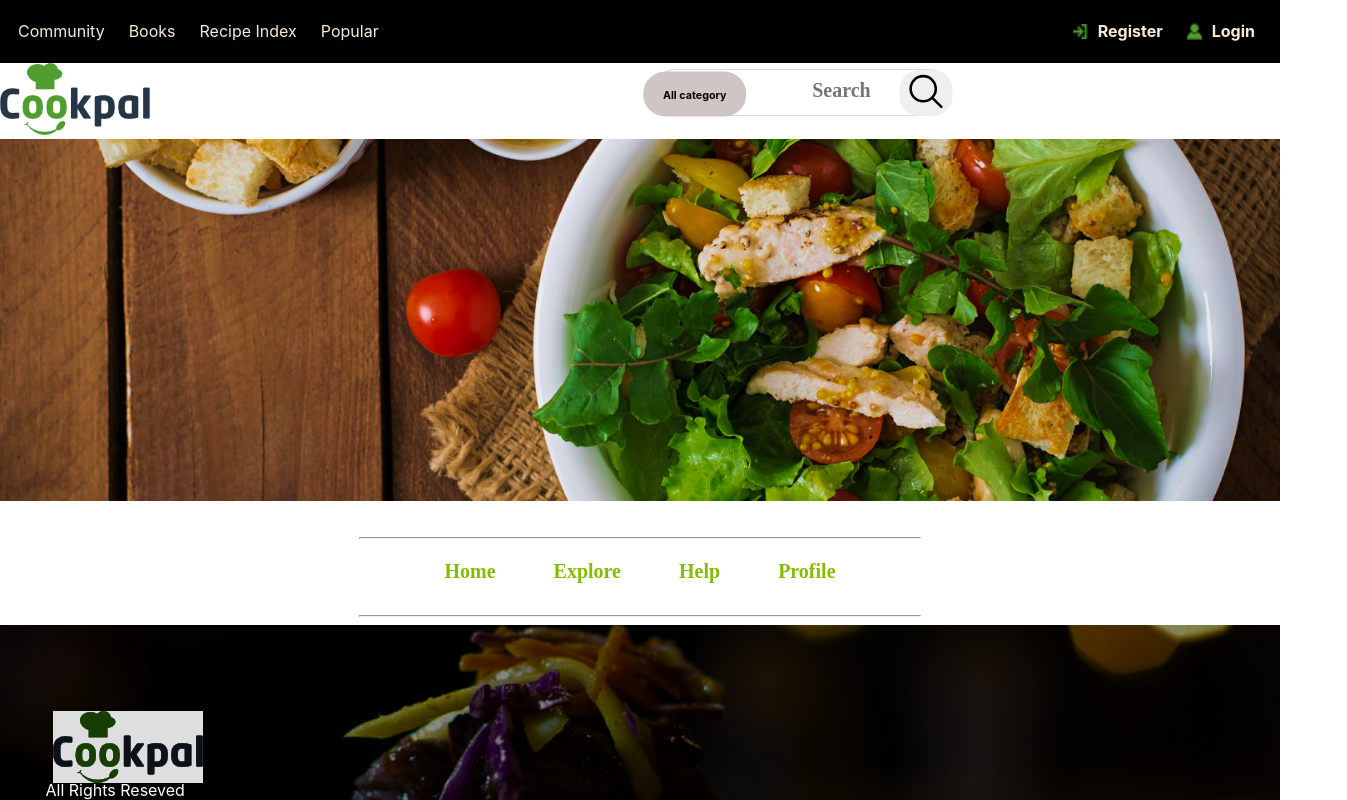
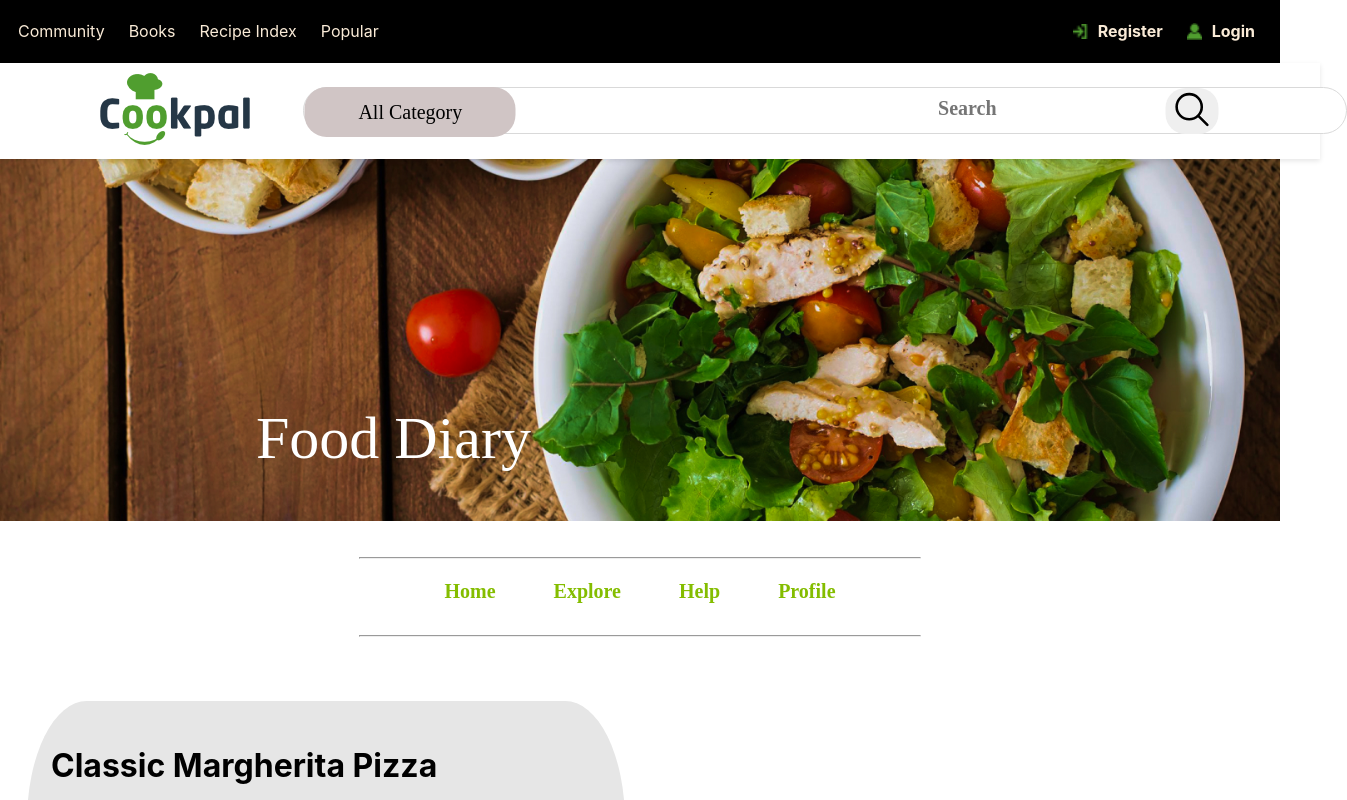
Before and after one commit to babarhussayn/food_diary, a React (Create React App) app: page /product/1 in a window 1280 px wide. Shown: the top 800 px of the page, 1347 px wide, since content can reach past the window. Built offline with nearby package versions, Linux system fonts and the light colour scheme.

Commit message:
complete

```diff
--- a/src/App.tsx
+++ b/src/App.tsx
@@ -10,7 +10,8 @@ function App() {
     <MainWrape>
       <Routes>
         <Route path="/product" element={<Product />} />
-        <Route path="/products/product/:id" element={<Detail foodData={foodData}/>} />
+        <Route path="/" element={<Product />} />
+        <Route path="/product/:id" element={<Detail foodData={foodData}/>} />
       </Routes>
     </MainWrape>
   );
--- a/src/components/Header.tsx
+++ b/src/components/Header.tsx
@@ -1,5 +1,5 @@
 import Search from "./Search_bar";
-
+import { useNavigate } from "react-router-dom";
 const headNav = [
   {
     link: "Home",
@@ -16,11 +16,18 @@ const headNav = [
 ];
 
 const Header = () => {
+
+  const navigate =useNavigate()
+
+  const handleHome=()=>{
+    navigate('/')
+  }
   return (
     <>
       <div className="header ">
-        <div className="header-sec">
+        <div className="header-sec" onClick={handleHome}>
           <img src="/images/CP-Logo-1.png" alt="logo" />
+
         </div>
         <div className="header-search">
           <Search />
@@ -28,6 +35,9 @@ const Header = () => {
       </div>
       <div className="header-pic">
         <img src="/images/cropped-pistaciafood_11-1.jpg" alt="header-pic" />
+        <div className="header-pic-title">
+            <h3>Food Diary</h3>
+          </div>
       </div>
 
       <hr className="header-hr" />
--- a/src/components/Search_bar.tsx
+++ b/src/components/Search_bar.tsx
@@ -14,6 +14,9 @@ const Search: FC = () => {
       search: `?search=${keyword}`,
     });
   };
+  const handleAllCate=()=>{
+    navigate('/')
+  }
 
   return (
     <div className="search-main">
@@ -29,8 +32,8 @@ const Search: FC = () => {
 
         <IoSearchOutline size={41} color="black" />
         </button>
-        <div className="search-all">
-          <h6>All category</h6>
+        <div className="search-all" >
+        <button type="button" onClick={handleAllCate} className="search-all-buton">All Category</button>
         </div>
       </form>
     </div>
--- a/src/styles/base/header.scss
+++ b/src/styles/base/header.scss
@@ -3,19 +3,46 @@
   justify-content: space-between;
   align-items: center;
   justify-items: center;
-  gap: 24px;
+  gap: 4px;
+  width: 100%;
+  position: sticky;
+  top: 0;
+  z-index: 1000;
+  background-color: white;
+  padding: 10px 20px;
+  box-shadow: 0px 2px 5px rgba(0, 0, 0, 0.1);
+}
 
-  & .header-sec {
+.header-sec {
+  width: 20%;
+  margin-left: 5rem;
+}
+
+.header-search {
   width: 100%;
 }
-  & .header-search {
-    width: 100%;
-  }
+
+.header-pic {
+  position: relative;
 }
 
 .header-pic img {
   width: 100%;
   object-fit: cover;
+}
+.header-pic-title {
+  position: absolute;
+  top: 50%;
+  left: 20%;
+  translate: (-50%, 50%);
+}
+.header-pic-title h3 {
+  font-family: Montserrat;
+  font-size: 60px;
+  font-weight: 400;
+  line-height: 73.14px;
+  text-align: center;
+  color: #ffffff;
 }
 
 .header-nav {
@@ -24,15 +51,17 @@
   align-items: center;
   gap: 18px;
   margin-top: 20px;
+}
 
-  & .header-item {
+.header-item {
   display: flex;
   justify-content: space-between;
   align-items: center;
   text-decoration: none;
   gap: 58px;
 }
-  & .header-link {
+
+.header-link {
   text-decoration: none;
   font-family: Montserrat;
   font-size: 20px;
@@ -41,7 +70,7 @@
   text-align: center;
   color: #84bd00;
 }
-}
+
 .header-hr {
   width: 35rem;
   margin-top: 2rem;
--- a/src/styles/base/search.scss
+++ b/src/styles/base/search.scss
@@ -4,11 +4,12 @@
   z-index: 2;
 
   & .search-main-input {
-    width: 30%;
+    position: relative;
+    width: 728px;
     border-radius: 25px;
     border: 1px solid #d9d9d9;
     padding: 15px;
-    padding-left: 15%;
+    padding-left: 30%;
   }
   & .search-main input {
     padding-top: 10px;
@@ -17,6 +18,10 @@
     height: 100%;
     width: 100%;
     box-sizing: border-box;
+  }
+  & .search-main-input:focus {
+    border: none;
+    outline: none;
   }
   .search-main-input::placeholder {
     font-family: Montserrat;
@@ -30,7 +35,7 @@
     position: absolute;
 
     top: 50%;
-    right: 48%;
+    right: 55px;
     transform: translate(-50%, -50%);
 
     border-radius: 20px;
@@ -40,20 +45,24 @@
   & .search-all {
     justify-items: center;
     align-items: center;
-    margin-bottom: 1rem;
   }
-  & .search-all h6 {
+  & .search-all button {
+    width: 211px;
+    height: 50px;
     position: absolute;
     background-color: #d0c5c5;
-    top: 0%;
-    left: 6.8%;
+    top: 53%;
+    left: 107px;
     transform: translate(-50%, -50%);
-
+    border: none;
     border-radius: 22px;
-    padding-left: 20px;
-    padding-right: 20px;
-    padding-top: 17px;
-    padding-bottom: 15px;
+  }
+  & .search-all-buton {
+    font-family: Montserrat;
+    font-size: 20px;
+    font-weight: 500;
+    line-height: 24.38px;
+    text-align: center;
   }
 }
 
```
Also changed, not shown: src/styles/components/_buttons.scss (deleted). Lines whose indentation alone changed are shown as unchanged.
